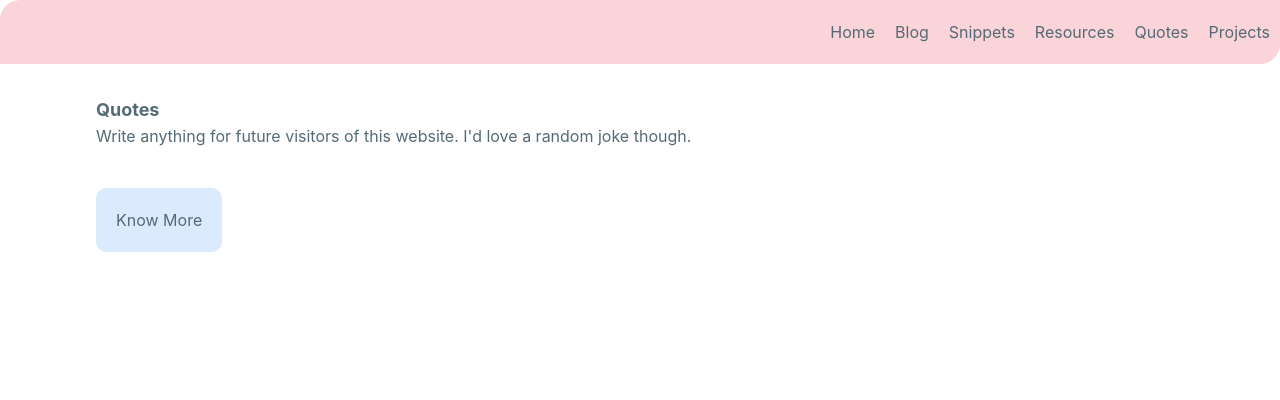
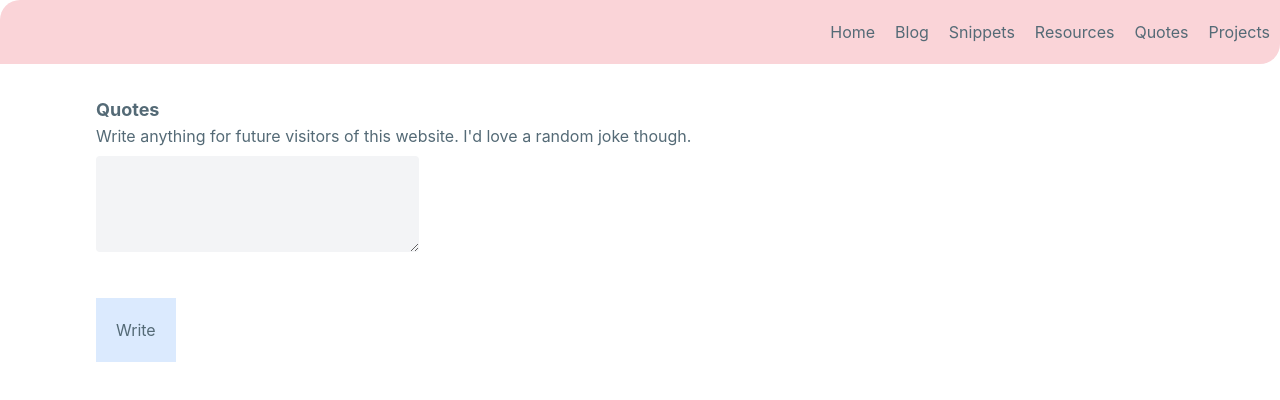
Before and after one commit to kalburgimanjunath/stackblitz-resume, a Next.js app: page /quotes in a window 1280 px wide. Shown: the top 400 px of the page. Built offline with nearby package versions, Linux system fonts and the light colour scheme.

Commit message:
1 file modified

```diff
--- a/pages/quotes.js
+++ b/pages/quotes.js
@@ -1,15 +1,38 @@
 import styles from '../styles/Home.module.css';
+import { useState } from 'react';
+import { ToastContainer, toast } from 'react-toastify';
+import 'react-toastify/dist/ReactToastify.css';
 export default function Quotes() {
+  const [textValue, setText] = useState('');
+  const submitData = () => {
+    toast.success('🚀 Submitted successfully!');
+  };
   return (
     <div className="p-24">
       <h3>Quotes</h3>
+      <ToastContainer />
       <p>
         Write anything for future visitors of this website. I'd love a random
         joke though.
       </p>
-      <button type="button" className="primary-button p-5 mt-10 bg-blue-100">
+      <div className="mt-2">
+        <textarea
+          rows="4"
+          cols="30"
+          onChange={(e) => setText(e.target.value)}
+          className="rounded bg-gray-100"
+        />
+      </div>
+      <button
+        type="submit"
+        className="p-5 mt-10 bg-blue-100"
+        onClick={submitData}
+      >
+        Write
+      </button>
+      {/* <button type="button" className="primary-button p-5 mt-10 bg-blue-100">
         Know More
-      </button>
+      </button> */}
     </div>
   );
 }
```
